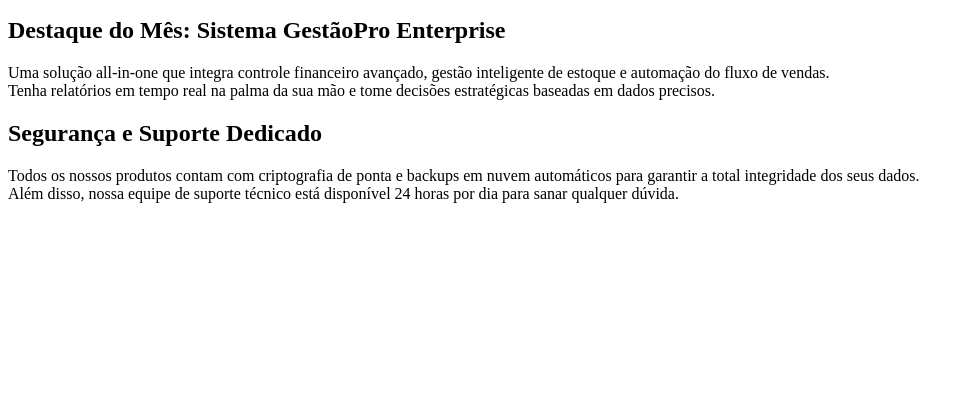
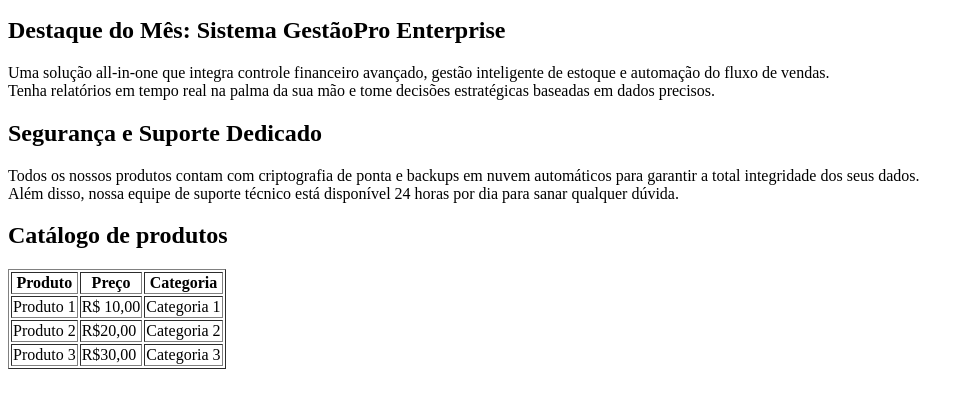
Before and after one commit to mahmanu/web1, a plain HTML site: page produtos.html in a window 1280 px wide. Shown: the part 145-552 px from the top of the page, without its empty margins (0-974 px from the left). Drawn offline with Linux system fonts and the light colour scheme.

Commit message:
Add tabela em parceiros e produtos

```diff
--- a/produtos.html
+++ b/produtos.html
@@ -7,3 +7,31 @@
 
 <h2>Segurança e Suporte Dedicado</h2>
 <p>Todos os nossos produtos contam com criptografia de ponta e backups em nuvem automáticos para garantir a total integridade dos seus dados.<br>Além disso, nossa equipe de suporte técnico está disponível 24 horas por dia para sanar qualquer dúvida.</p>
+<body>
+<h2>Catálogo de produtos</h2>
+<table border="1">
+   <tr>
+      <th>Produto</th>
+      <th>Preço</th>
+      <th>Categoria</th>
+   </tr>
+
+   <tr>
+      <td>Produto 1</td>
+      <td>R$ 10,00</td>
+      <td>Categoria 1</td>
+   </tr>
+
+   <tr>
+      <td>Produto 2</td>
+      <td>R$20,00</td>
+      <td>Categoria 2</td>
+   </tr>
+
+   <tr>
+      <td>Produto 3</td>
+      <td>R$30,00</td>
+      <td>Categoria 3</td>
+   </tr>
+
+</table>
```
